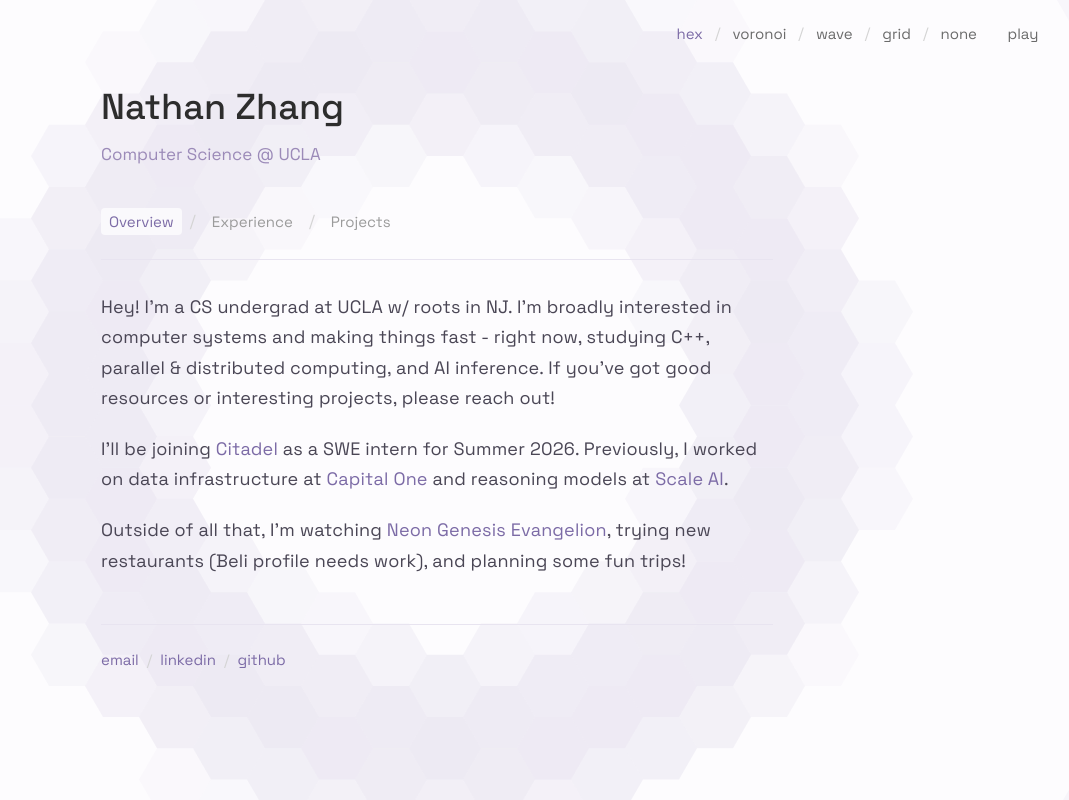
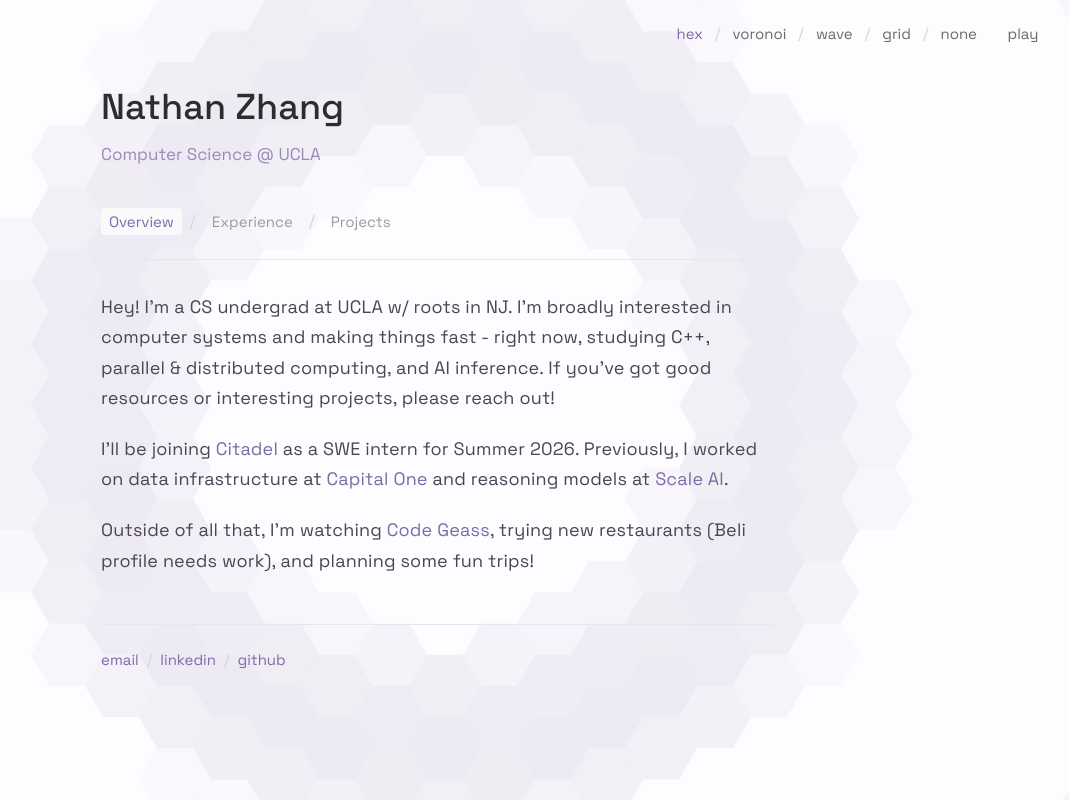
Before and after one commit to nathanplt/nathan-zhang, a Next.js app: page / in a window 1280 px wide. Shown: the whole page, without its empty margins (203-1272 px from the left). Built offline with nearby package versions, Linux system fonts and the light colour scheme.

Commit message:
update show

```diff
--- a/app/page.tsx
+++ b/app/page.tsx
@@ -215,7 +215,7 @@ export default function Home() {
           <section className="about">
             <p>Hey! I'm a CS undergrad at UCLA w/ roots in NJ. I'm broadly interested in computer systems and making things fast - right now, studying C++, parallel & distributed computing, and AI inference. If you've got good resources or interesting projects, please reach out!</p>
             <p>I'll be joining <a href="https://www.citadel.com/" target="_blank" rel="noopener noreferrer" className="inline-link">Citadel</a> as a SWE intern for Summer 2026. Previously, I worked on data infrastructure at <a href="https://www.capitalone.com" target="_blank" rel="noopener noreferrer" className="inline-link">Capital One</a> and reasoning models at <a href="https://scale.com" target="_blank" rel="noopener noreferrer" className="inline-link">Scale AI</a>.</p>
-            <p>Outside of all that, I'm watching <a href="https://myanimelist.net/anime/30/Shinseiki_Evangelion" target="_blank" rel="noopener noreferrer" className="inline-link">Neon Genesis Evangelion</a>, trying new restaurants (Beli profile needs work), and planning some fun trips!</p>
+            <p>Outside of all that, I'm watching <a href="https://myanimelist.net/anime/2904/Code_Geass__Hangyaku_no_Lelouch_R2" target="_blank" rel="noopener noreferrer" className="inline-link">Code Geass</a>, trying new restaurants (Beli profile needs work), and planning some fun trips!</p>
           </section>
         )}
 
```
